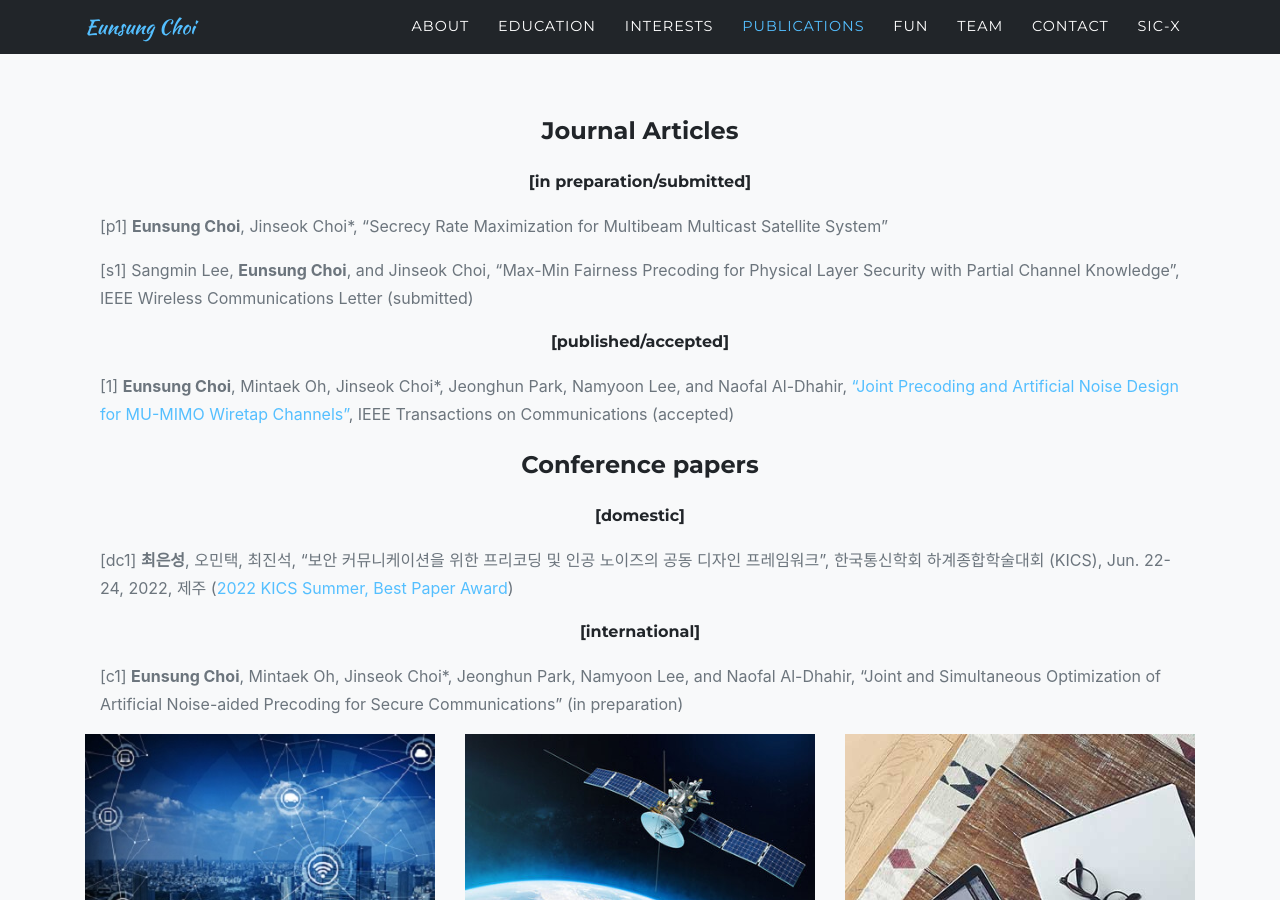
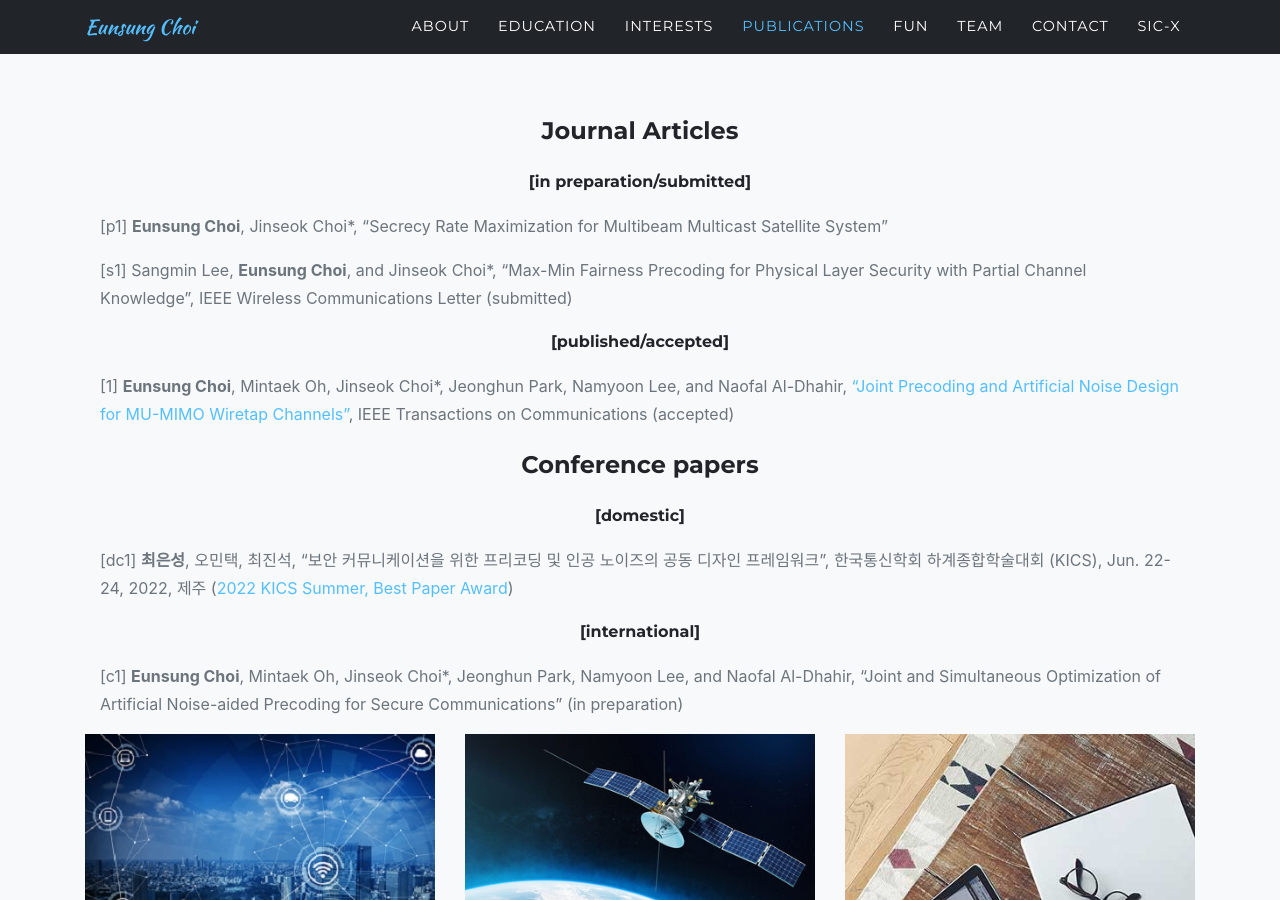
Before and after one commit to choices97/choices97.github.io, a Jekyll site: the page built from index.md, in a window 1280 px wide and 900 px high, scrolled down 4835 px. Built offline with Jekyll 4.4.1, drawn with Linux system fonts in a browser that asks for light colours; some web fonts are replaced; comment, search, counter and statistics services are not loaded.

```diff
--- a/_data/sitetext.yml
+++ b/_data/sitetext.yml
@@ -99,7 +99,7 @@ en: &DEFAULT_EN
       - title: "**Journal Articles**"
       - subtitle: "[in preparation/submitted]"
         desc: "[p1] **Eunsung Choi**, Jinseok Choi*, &ldquo;Secrecy Rate Maximization for Multibeam Multicast Satellite System&rdquo;"
-      - desc: "[s1] Sangmin Lee, **Eunsung Choi**, and Jinseok Choi, &ldquo;Max-Min Fairness Precoding for Physical Layer Security  with Partial Channel Knowledge&rdquo;, IEEE Wireless Communications Letter (submitted)"
+      - desc: "[s1] Sangmin Lee, **Eunsung Choi**, and Jinseok Choi*, &ldquo;Max-Min Fairness Precoding for Physical Layer Security  with Partial Channel Knowledge&rdquo;, IEEE Wireless Communications Letter (submitted)"
       - subtitle: "[published/accepted]"
         desc: "[1] **Eunsung Choi**, Mintaek Oh, Jinseok Choi*, Jeonghun Park, Namyoon Lee, and Naofal Al-Dhahir, [&ldquo;Joint Precoding and Artificial Noise Design for MU-MIMO Wiretap Channels&rdquo;](https://ieeexplore.ieee.org/document/9973364), IEEE Transactions on Communications (accepted)"
       - title: "**Conference papers**"
```
